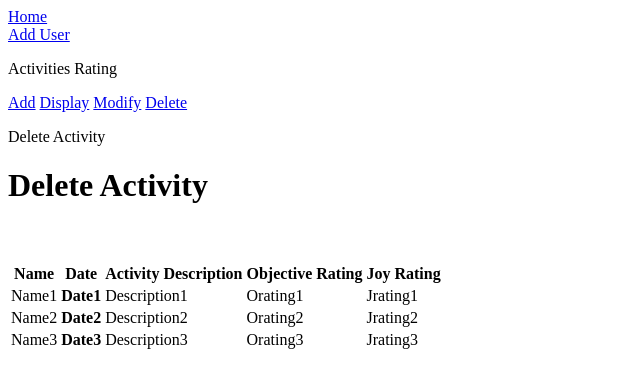
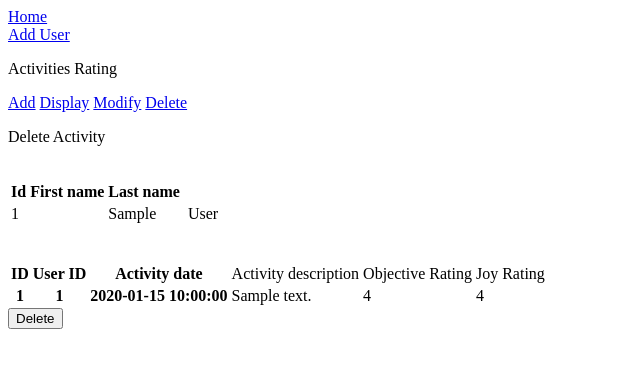
Before and after one commit to yasir-satti/activityDiary, a Flask app: page /activitydelete in a window 1280 px wide. Shown: the top 388 px of the page, without its empty margins (0-640 px from the left). Run offline with Flask 2, Linux system fonts and the light colour scheme; tables that the repository leaves empty hold one stand-in row (values such as "Sample post").

Commit message:
added form: display activity

```diff
--- a/application/forms.py
+++ b/application/forms.py
@@ -54,23 +54,6 @@ class AddForm(FlaskForm):
     )
     submit = SubmitField('Add')
 
-class LoginForm(FlaskForm):
-    email = StringField('Email',
-        validators=[
-            DataRequired(),
-            Email()
-        ]
-    )
-
-    password = PasswordField('Password',
-        validators=[
-            DataRequired()
-        ]
-    )
-
-    remember = BooleanField('Remember Me')
-    submit = SubmitField('Login')
-
 class DisplayForm(FlaskForm):
     firstName = StringField()
     lastName = StringField()
@@ -110,3 +93,12 @@ class ModifyForm(FlaskForm):
         ]
     )
     submit = SubmitField('Add')
+
+class DeleteForm(FlaskForm):
+    firstName = StringField()
+    lastName = StringField()
+    activityDate = DateTimeField()
+    activityDesc = StringField()
+    objRating = StringField()
+    joyRating = StringField()
+    submit = SubmitField('Delete')
--- a/application/routes.py
+++ b/application/routes.py
@@ -1,7 +1,7 @@
 # import render_template function from the flask module
 from flask import render_template, redirect, url_for, request
 from application.models import Activities, Users
-from application.forms import AddUserForm, AddForm, DisplayForm, ModifyForm
+from application.forms import AddUserForm, AddForm, DisplayForm, ModifyForm, DeleteForm
 from application import app, db
 
 # define routes for / & /home, this function will be called when these are accessed
@@ -98,4 +98,11 @@ def activitymd():
 
 @app.route('/activitydelete')
 def activitydelete():
-    return render_template('activitydelete.html', title='Delete Activity')
+    # data = db.session.query(Users).join(Activities).filter(Activities.user_id == Users.id).all()
+    userdata = db.session.query(Users).all()
+    activitydata = db.session.query(Activities).all()
+    form = DeleteForm()
+    if form.validate_on_submit():
+        return redirect(url_for('home'))
+    else:
+        return render_template('activitydelete.html', form=form, title='Delete Activity', userdata=userdata, activitydata=activitydata)
--- a/application/templates/activitydelete.html
+++ b/application/templates/activitydelete.html
@@ -1,14 +1,29 @@
 {% extends "layout.html" %}
 {% block body_content %}
-    <h1>Delete Activity</h1>
+<div class='form'>
+    <form method='POST' action=''>
+        {{ form.hidden_tag() }}
+        <br>
+        <table>
+            <!--<thead><tr><th>Name</th><th>Date</th><th>Activity Description</th><th>Objective Rating</th><th>Joy Rating</th></tr></thead> -->
+            <thead><tr><th>Id</th><th>              First name</th><th>Last name</th></tr></thead>
+            <tbody>
+                {% for user in userdata %}
+                    <tr><td>{{ user.id }}</div><td></td><td>{{ user.first_name }}</div><td></td><td>{{ user.last_name }}</td></tr>
+                {% endfor %}
+            </tbody>
+        </table>
         <br>
         <br>
         <table>
-        <thead><tr><th>Name</th><th>Date</th><th>Activity Description</th><th>Objective Rating</th><th>Joy Rating</th></tr></thead>
+            <!--<thead><tr><th>Name</th><th>Date</th><th>Activity Description</th><th>Objective Rating</th><th>Joy Rating</th></tr></thead> -->
+            <thead><tr><th>ID</th><th>User ID</th><th>     Activity date</th><td>          Activity description</td><td>       Objective Rating</td><td>Joy Rating</td></tr></thead>
             <tbody>
-        <tr><td>Name1</td><th>Date1</th><td>Description1</td><td>Orating1</td><td>Jrating1</td></tr>
-        <tr><td>Name2</td><th>Date2</th><td>Description2</td><td>Orating2</td><td>Jrating2</td></tr>
-        <tr><td>Name3</td><th>Date3</th><td>Description3</td><td>Orating3</td><td>Jrating3</td></tr>
+                {% for activity in activitydata %}
+                    <tr><th>{{ activity.id }}</th><th>{{ activity.user_id }}</th><th>{{ activity.activitydate }}</th><td>   {{ activity.activityDesc }}</td><td>      {{ activity.ObjRating }}</td><td>       {{ activity.JoyRating }}</td></tr></thead>
+                {% endfor %}
             </tbody>
         </table>
+        {{ form.submit }}
+    </form>
 {% endblock body_content %}
```
Lines whose indentation alone changed are shown as unchanged.
